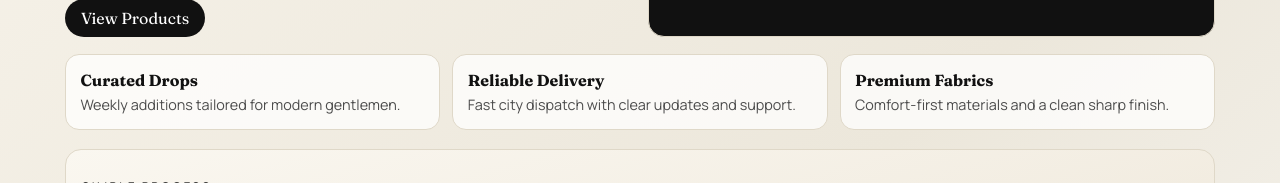
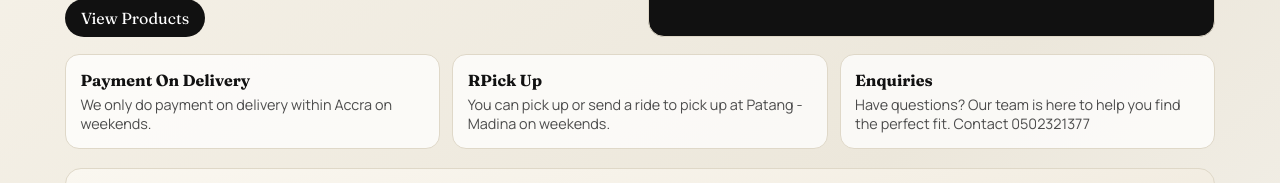
Before and after one commit to kev-69/classic-men, a React (Vite) app in the folder client/: page / in a window 1280 px wide. Shown: the part 303-486 px from the top of the page. Built offline with nearby package versions, Linux system fonts and the light colour scheme; no server answers.

Commit message:
fix: update home highlights section with accurate information

```diff
--- a/client/src/components/pages/HomePage.tsx
+++ b/client/src/components/pages/HomePage.tsx
@@ -43,16 +43,16 @@ export function HomePage({
 
       <section className="home-highlights">
         <article>
-          <h3>Curated Drops</h3>
-          <p>Weekly additions tailored for modern gentlemen.</p>
+          <h3>Payment On Delivery</h3>
+          <p>We only do payment on delivery within Accra on weekends.</p>
         </article>
         <article>
-          <h3>Reliable Delivery</h3>
-          <p>Fast city dispatch with clear updates and support.</p>
+          <h3>RPick Up</h3>
+          <p>You can pick up or send a ride to pick up at Patang - Madina on weekends.</p>
         </article>
         <article>
-          <h3>Premium Fabrics</h3>
-          <p>Comfort-first materials and a clean sharp finish.</p>
+          <h3>Enquiries</h3>
+          <p>Have questions? Our team is here to help you find the perfect fit. Contact 0502321377</p>
         </article>
       </section>
 
```
